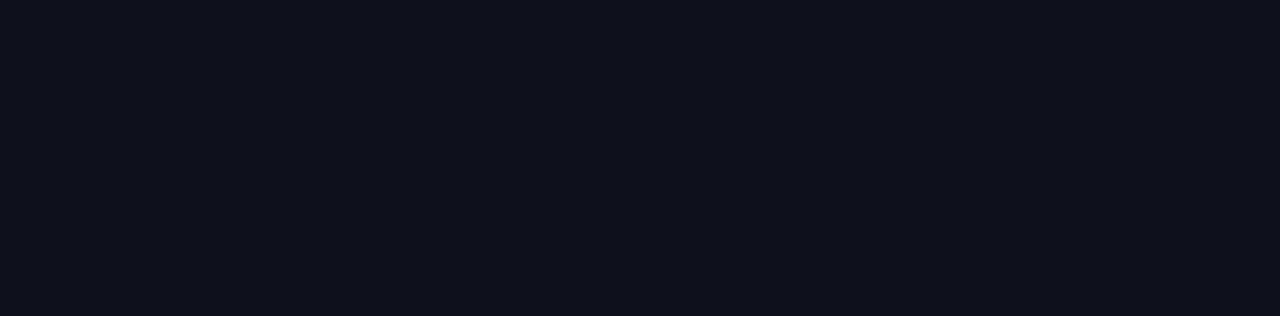
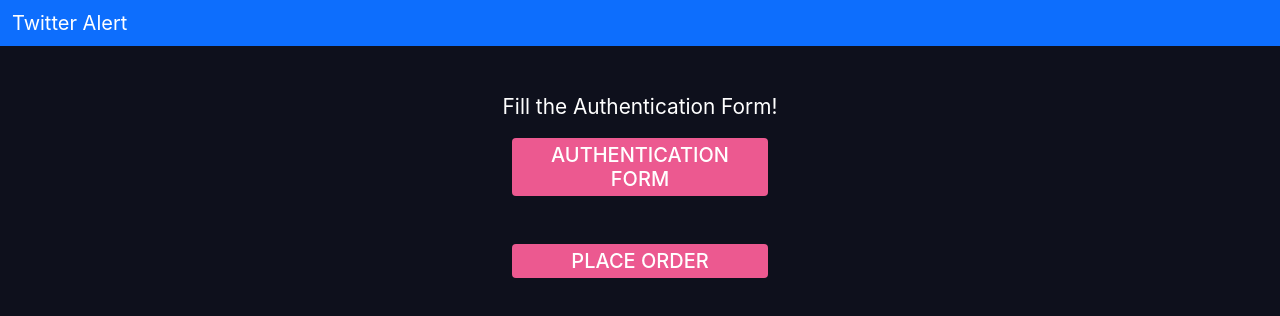
Before and after one commit to LakpaSherpa123/twitter_react, a React (Create React App) app: page /AlpacaConfig in a window 1280 px wide. Before the commit this address had no page. Shown: the top 316 px of the page. Built offline with nearby package versions, Linux system fonts and the light colour scheme.

Commit message:
Authetication and Order Form, UI Complete.

```diff
--- a/src/App.js
+++ b/src/App.js
@@ -1,22 +1,20 @@
-
-import './App.css';
+import "./App.css";
 import "../node_modules/bootstrap/dist/css/bootstrap.min.css";
-import Home from './pages/Home';
-import { BrowserRouter, Route, Routes } from 'react-router-dom';
-import AuthConfig from './pages/AuthConfig';
-
+import Home from "./pages/Home";
+import { BrowserRouter, Route, Routes } from "react-router-dom";
+import AuthConfig from "./pages/AuthConfig";
+import AlpacaConfig from "./pages/AlpacaConfig";
 
 function App() {
   return (
-
     <div className="App">
-         <BrowserRouter basename='/'>
+      <BrowserRouter basename="/">
         <Routes>
           <Route path="/" element={<Home />} />
           <Route path="/AuthConfig" element={<AuthConfig />} />
-         </Routes>
-     </BrowserRouter>
-
+          <Route path="/AlpacaConfig" element={<AlpacaConfig />} />
+        </Routes>
+      </BrowserRouter>
     </div>
   );
 }
--- a/src/components/TestConnection.js
+++ b/src/components/TestConnection.js
@@ -1,10 +1,12 @@
 import React, { useState } from "react";
 import axios from "axios";
 import { useForm } from "react-hook-form";
+import { useNavigate } from "react-router-dom";
 import "./form.css";
 
 const TestConnection = () => {
   const [message, setMessage] = useState("");
+  const navigate = useNavigate();
 
   const {
     register,
@@ -31,8 +33,6 @@
     }
   };
 
-
-
   const postTweet = async (x) => {
     try {
       const API_URL = "http://localhost:8080/api/tweet";
@@ -48,10 +48,13 @@
 
   return (
     <div>
-        <p style={{paddingTop:"50px"}}></p>
+      <p style={{ paddingTop: "50px" }}></p>
       <p>{message.tweet}</p>
       <button onClick={testConnection}>Test Connection</button>
 
+      <button onClick={() => navigate("./AlpacaConfig")}>
+        Alpaca Connection
+      </button>
       <div>
         <form onSubmit={handleSubmit(onSubmit)}>
           {/* register your input into the hook by invoking the "register" function */}
--- a/src/components/form.css
+++ b/src/components/form.css
@@ -92,12 +92,7 @@
 
 button[type="submit"],
 input[type="button"],
-  input[type="submit"] {
-    -webkit-appearance: none;
-  }
-
-
-  button[type="button"] {
+input[type="submit"] button[type="button"] {
   display: block;
   appearance: none;
   background: #333;
@@ -126,3 +121,28 @@
 .no_marg {
   margin: 0;
 }
+
+.formHead {
+  cursor: pointer;
+  color: #ec5990;
+}
+
+.formHead.expanded {
+  background-color: #ec5990;
+  color: white;
+  padding: 5px 10px;
+  border-radius: 4px;
+  text-transform: uppercase;
+  width: 20%;
+  margin: auto;
+  display: flex;
+  justify-content: center;
+  font-size: 20px;
+}
+
+.formHead.collapsed {
+  font-size: 30px;
+  border-bottom: none;
+  font-weight: normal;
+  width: 100%;
+}
--- a/src/layout/Navbar.js
+++ b/src/layout/Navbar.js
@@ -1,25 +1,34 @@
-import React from 'react'
-import {Link} from "react-router-dom";
-import { useLocation } from 'react-router-dom';
-
+import React from "react";
+import { Link } from "react-router-dom";
+import { useLocation } from "react-router-dom";
 
 export default function Navbar() {
   const location = useLocation();
   return (
-    <div style={{ width: '100vw', height: '25px' }}>
+    <div style={{ width: "100vw", height: "25px" }}>
+      <nav className="navbar navbar-expand-lg navbar-dark  bg-primary">
+        <div className="container-fluid">
+          <Link to="/">
+            {" "}
+            <a className="navbar-brand" href="#">
+              Twitter Alert
+            </a>
+          </Link>
 
-        <nav className="navbar navbar-expand-lg navbar-dark  bg-primary">
-            <div className='container-fluid'>
-            <Link to="/"> <a className="navbar-brand" href="#">Twitter Alert</a></Link>
-
-
-            <Link to="/AuthConfig"> <button className="btn btn-outline-light" style={{display: location.pathname === '/AuthConfig' ? 'none' : 'block', margin: "0"}}>Configure Twitter API</button></Link>
-
-            </div>
-        </nav>
-
-
-
+          <Link to="/AuthConfig">
+            {" "}
+            <button
+              className="btn btn-outline-light"
+              style={{
+                display: location.pathname === "/" ? "block" : "none",
+                margin: "0",
+              }}
+            >
+              Configure Twitter API
+            </button>
+          </Link>
+        </div>
+      </nav>
     </div>
-  )
+  );
 }
--- /dev/null
+++ b/src/pages/AlpacaConfig.js
@@ -0,0 +1,142 @@
+import React, { useState } from "react";
+import Navbar from "../layout/Navbar";
+import { useForm } from "react-hook-form";
+import "../components/form.css";
+import { authAlpaca } from "../services/api";
+
+function AlpacaConfig() {
+  const [message, setMessage] = useState("Fill the Authentication Form!");
+  const [placedOrder, setPlacedOrder] = useState("");
+  const [authFormToggle, setAuthFormToggle] = useState(false);
+  const [orderToggle, setOrderToggle] = useState(false);
+
+  //Shows or Hides the Forms
+  const ToggleAuthForm = () => {
+    setAuthFormToggle(!authFormToggle);
+  };
+  const ToggleOrderForm = () => {
+    setOrderToggle(!orderToggle);
+  };
+
+  // Create separate useForm instances for each form
+  const authForm = useForm();
+  const orderForm = useForm();
+
+  //Submit button for Auth FOrm
+  const onSubmitAuth = (data) => {
+    console.log(data);
+    setMessage("You are Authenticated!");
+    setOrderToggle(true);
+    ToggleAuthForm();
+
+    //RUN THE Auth Function from server api
+  };
+
+  //Submit button for Order Form
+  const onSubmitOrder = (data) => {
+    console.log(data);
+    setMessage("Your Order was Filled!");
+    setPlacedOrder(data);
+    //RUN THE Order Fill Function from server api
+  };
+
+  return (
+    <div>
+      <Navbar />
+      <p style={{ paddingTop: "50px" }}></p>
+      <p style={{ color: "white", fontSize: "1.3rem" }}>{message}</p>
+      {/* Authentication Toogle Button */}
+      <h2
+        className={`formHead ${authFormToggle ? "collapsed" : "expanded"}`}
+        onClick={ToggleAuthForm}
+      >
+        Authentication Form
+      </h2>
+      {/* Alpaca Authentication Form */}
+      {authFormToggle ? (
+        <form onSubmit={authForm.handleSubmit(onSubmitAuth)}>
+          <label for="blank" class="text-indicator no_marg">
+            Client ID
+          </label>
+          <input defaultValue="" {...authForm.register("client_id")} />
+
+          <label for="blank" class="text-indicator no_marg">
+            CLIENT SECRET
+          </label>
+          <input defaultValue="" {...authForm.register("client_secret")} />
+
+          <label for="blank" class="text-indicator no_marg">
+            REDIRECT URI
+          </label>
+          <input defaultValue="" {...authForm.register("redirect_uri")} />
+
+          <input type="submit" value={"Authenticate"} />
+        </form>
+      ) : null}
+
+      {/* Toggle Order Form */}
+      <h2
+        className={`formHead ${orderToggle ? "collapsed" : "expanded"}`}
+        style={{ marginTop: "3rem" }}
+        onClick={ToggleOrderForm}
+      >
+        Place Order
+      </h2>
+      {/* Placing Order Form */}
+      {orderToggle ? (
+        <>
+          <form onSubmit={orderForm.handleSubmit(onSubmitOrder)}>
+            <label for="blank" class="text-indicator no_marg">
+              Symbol
+            </label>
+            <input defaultValue="" {...orderForm.register("symbol")} />
+
+            <label for="blank" class="text-indicator no_marg">
+              Quantity
+            </label>
+            <input defaultValue="" {...orderForm.register("qty")} />
+
+            <label for="blank" class="text-indicator no_marg">
+              Side
+            </label>
+            <input defaultValue="" {...orderForm.register("side")} />
+            <label for="blank" class="text-indicator no_marg">
+              Market
+            </label>
+            <input defaultValue="" {...orderForm.register("market")} />
+            <label for="blank" class="text-indicator no_marg">
+              Time In Force
+            </label>
+            <input defaultValue="" {...orderForm.register("timeInForce")} />
+
+            <input type="submit" value={"Place Order"} />
+          </form>
+
+          {/* DISPLAYING THE FILLED Order */}
+          <div
+            style={{ width: "30%", margin: "auto", backgroundColor: "white" }}
+          >
+            <p
+              style={{
+                color: "gray",
+                fontSize: "16px",
+                textAlign: "left",
+                paddingLeft: "1rem",
+              }}
+            >
+              {JSON.stringify(placedOrder, null, 2)
+                .replace(/"/g, "")
+                .replace(/:/g, ": ")
+                .split(",")
+                .map((line, index) => (
+                  <div key={index}>{line} </div>
+                ))}
+            </p>
+          </div>
+        </>
+      ) : null}
+    </div>
+  );
+}
+
+export default AlpacaConfig;
--- a/src/services/api.js
+++ b/src/services/api.js
@@ -1,6 +1,6 @@
-import axios from 'axios';
+import axios from "axios";
 
-const API_URL = 'http://localhost:8080/api';
+const API_URL = "http://localhost:8080/api";
 
 export const getData = () => {
   return axios.get(`${API_URL}/data`);
@@ -10,13 +10,20 @@
   return axios.post(`${API_URL}/data`, data);
 };
 
-
 export const authTwitterPck = async () => {
   try {
-
     const res = await axios.get(`${API_URL}/test`);
     console.log(res.data);
   } catch (error) {
     console.error("Error", error);
   }
 };
+
+export const authAlpaca = async () => {
+  try {
+    const res = await axios.get(`${API_URL}/alpacaTest`);
+    console.log(res.data);
+  } catch (error) {
+    console.error("Error", error);
+  }
+};
```
Also changed, not shown: 1 other file (tests, documents, lock files or other folders). Lines whose indentation alone changed are shown as unchanged.
